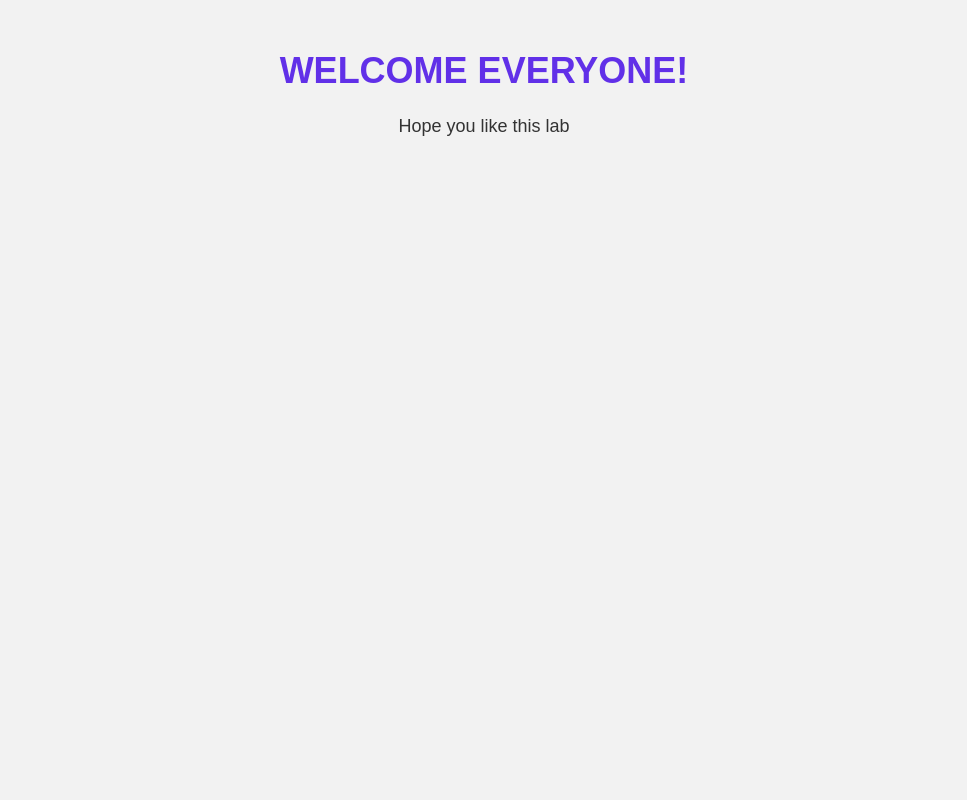
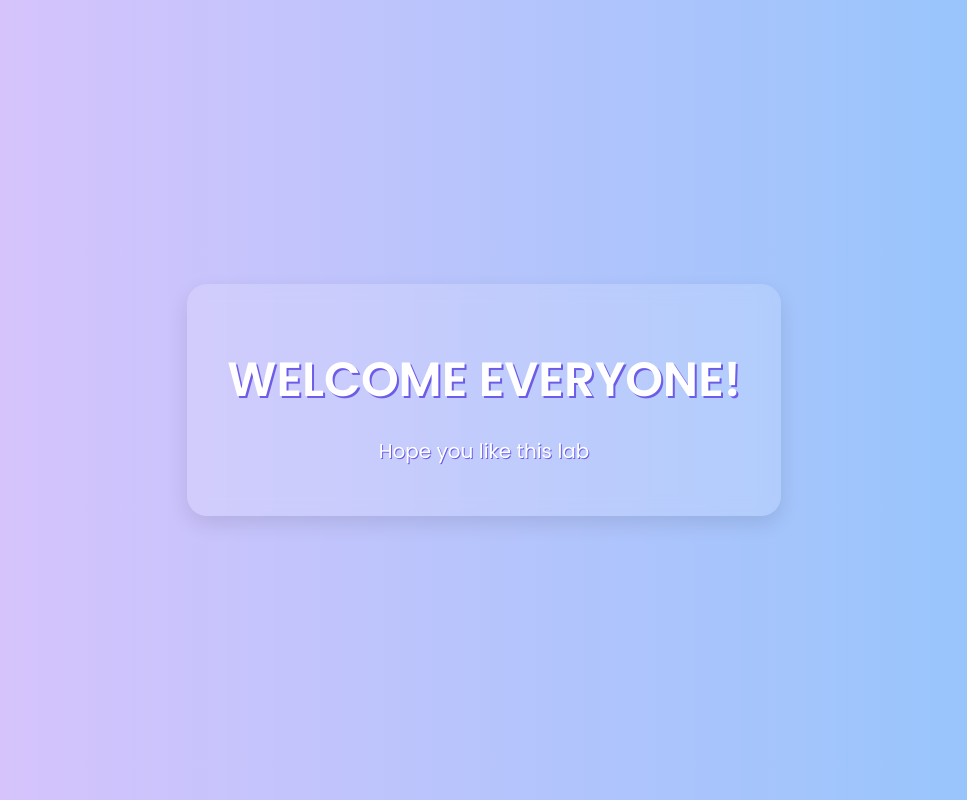
Before and after one commit to maazishaikh/simple-aws-code-pipeline, a plain HTML site: page index.html in a window 1280 px wide. Shown: the whole page, without its empty margins (156-1123 px from the left). Drawn offline with Linux system fonts and the light colour scheme.

Commit message:
Update index.html

```diff
--- a/index.html
+++ b/index.html
@@ -2,27 +2,49 @@
 <html>
   <head>
     <style>
+      @import url('https://fonts.googleapis.com/css2?family=Poppins:wght@400;600&display=swap');
+
       body {
-        font-family: Arial, sans-serif;
-        background-color: #f2f2f2;
-        color: #333;
+        font-family: 'Poppins', sans-serif;
+        background: linear-gradient(to right, #e0c3fc, #8ec5fc);
+        color: #2c3e50;
         text-align: center;
+        margin: 0;
+        padding: 0;
+        min-height: 100vh;
+        display: flex;
+        flex-direction: column;
+        justify-content: center;
+        align-items: center;
       }
 
       h1 {
-        font-size: 36px;
-        margin-top: 50px;
-        color: #6130e8;
+        font-size: 48px;
+        margin: 20px 0;
+        color: #ffffff;
+        text-shadow: 2px 2px #6c5ce7;
       }
 
       p {
-        font-size: 18px;
-        margin: 20px 0;
+        font-size: 20px;
+        margin: 10px 0;
+        color: #ffffff;
+        text-shadow: 1px 1px #6c5ce7;
+      }
+
+      .container {
+        background: rgba(255, 255, 255, 0.15);
+        padding: 40px;
+        border-radius: 20px;
+        box-shadow: 0 8px 20px rgba(0, 0, 0, 0.1);
+        backdrop-filter: blur(8px);
       }
     </style>
   </head>
   <body>
-    <h1>WELCOME EVERYONE!</h1>
-    <p>Hope you like this lab</p>
+    <div class="container">
+      <h1>WELCOME EVERYONE!</h1>
+      <p>Hope you like this lab</p>
+    </div>
   </body>
 </html>
```
